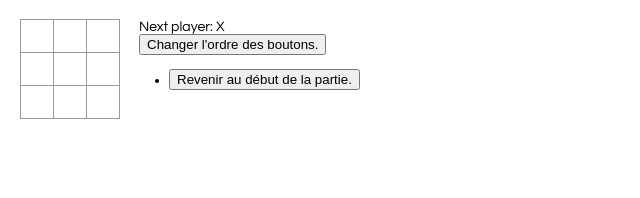
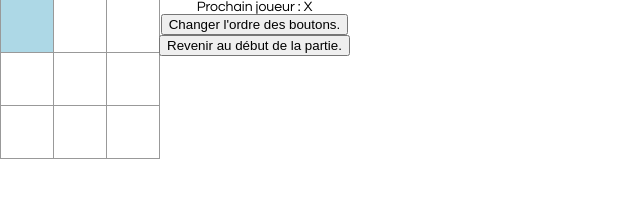
Before and after one commit to bryanmedica/tictactoe, a React app: page / in a window 1280 px wide. Shown: the whole page, without its empty margins (0-640 px from the left). Built offline with nearby package versions, Linux system fonts and the light colour scheme.

Commit message:
:lipstick: Updating style

```diff
--- a/src/index.css
+++ b/src/index.css
@@ -1,6 +1,11 @@
+html {
+	height: 100%;
+}
+
 body {
 	font: 14px "Century Gothic", Futura, sans-serif;
-	margin: 20px;
+	height: 100%;
+	margin: 0px;
 }
 
 ol, ul {
@@ -21,19 +26,31 @@ ol, ul {
 	background: #fff;
 	border: 1px solid #999;
 	float: left;
-	font-size: 24px;
+	font-size: 40px;
 	font-weight: bold;
-	line-height: 34px;
-	height: 34px;
+	line-height: 54px;
+	height: 54px;
 	margin-right: -1px;
 	margin-top: -1px;
 	padding: 0;
 	text-align: center;
-	width: 34px;
+	width: 54px;
 }
 
 .square:focus {
 	outline: none;
+}
+
+.square:hover {
+	background-color: lightblue;
+}
+
+.played:hover, .empty:hover {
+	background-color: white;
+}
+
+.winner:hover {
+	background-color: green;
 }
 
 .kbd-navigation .square:focus {
@@ -46,9 +63,21 @@ ol, ul {
 }
 
 .game-info {
-	margin-left: 20px;
+}
+
+.game-board {
 }
 
 .winner {
-	background-color: red;
+	background-color: green;
 }
+
+#root {
+	position: relative;
+	height: 100%;
+	text-align: center;
+}
+
+.moves {
+	display: block;
+}
--- a/src/index.js
+++ b/src/index.js
@@ -14,8 +14,11 @@ const lines = [
 ];
 
 function Square(props) {
+	let classname = "square ";
+	if (props.value)
+		classname += "played ";
 	return (
-		<button className={"square " + props.winner} onClick={props.onClick}>
+		<button className={classname + props.winner} onClick={props.onClick}>
 			{props.value}
 		</button>
 	)
@@ -25,7 +28,7 @@ class Board extends React.Component {
 
 	renderSquare(i, winner) {
 		const uKey = "square" + i;
-		let value = "";
+		let value = winner !== null ? "empty" : "";
 		for (let j = 0; winner !== null && j < lines.length; j++)
 			if (lines[winner][j] === i)
 				value = "winner";
@@ -101,19 +104,14 @@ class Game extends React.Component {
 		const winner = calculateWinner(current.squares);
 
 		const moves = history.map((step, move) => {
-			if (!move) {
-				return (<li key={move}>
-					<button onClick={() => this.jumpTo(move)}>Revenir au début de la partie.</button>
-				</li>);
-			}
+			if (!move)
+				return (<button key={move} className="moves" onClick={() => this.jumpTo(move)}>Revenir au début de la partie.</button>);
 			const column = step.moveIndex % 3 + 1;
 			const row = Math.trunc(step.moveIndex / 3) + 1;
 			const played = ((move % 2) === 1 ? 'X' : 'O');
-			const desc = 'Revenir au tour n°';
-			const desc2 = ' où un ' + played + ' a été joué sur la colonne ' + column + ' et sur la ligne ' + row + '.';
-			return (<li key={move}>
-				<button onClick={() => this.jumpTo(move)}>{desc}<b>{move}</b>{desc2}</button>
-			</li>)
+			const desc = 'Tour n°';
+			const desc2 = ': ' + played + '(' + column + ',' + row + ').';
+			return (<button key={move} className="moves" onClick={() => this.jumpTo(move)}>{desc}<b>{move}</b>{desc2}</button>)
 		});
 
 		if (!this.state.chronological) {
@@ -126,7 +124,7 @@ class Game extends React.Component {
 		if (winner) {
 			status = winner === '=' ? 'Match nul.' : winner + ' a gagné.';
 		} else {
-			status = 'Next player: ' + (this.state.xIsNext ? 'X' : 'O')
+			status = 'Prochain joueur : ' + (this.state.xIsNext ? 'X' : 'O')
 		}
 		return (
 			<div className="game">
@@ -136,7 +134,7 @@ class Game extends React.Component {
 				<div className="game-info">
 					<div>{status}</div>
 					<button onClick={() => this.reverseOrder()}>Changer l'ordre des boutons.</button>
-					<ul>{moves}</ul>
+					{moves}
 				</div>
 			</div>
 		);
```
Also changed, not shown: public/logo192.png.
